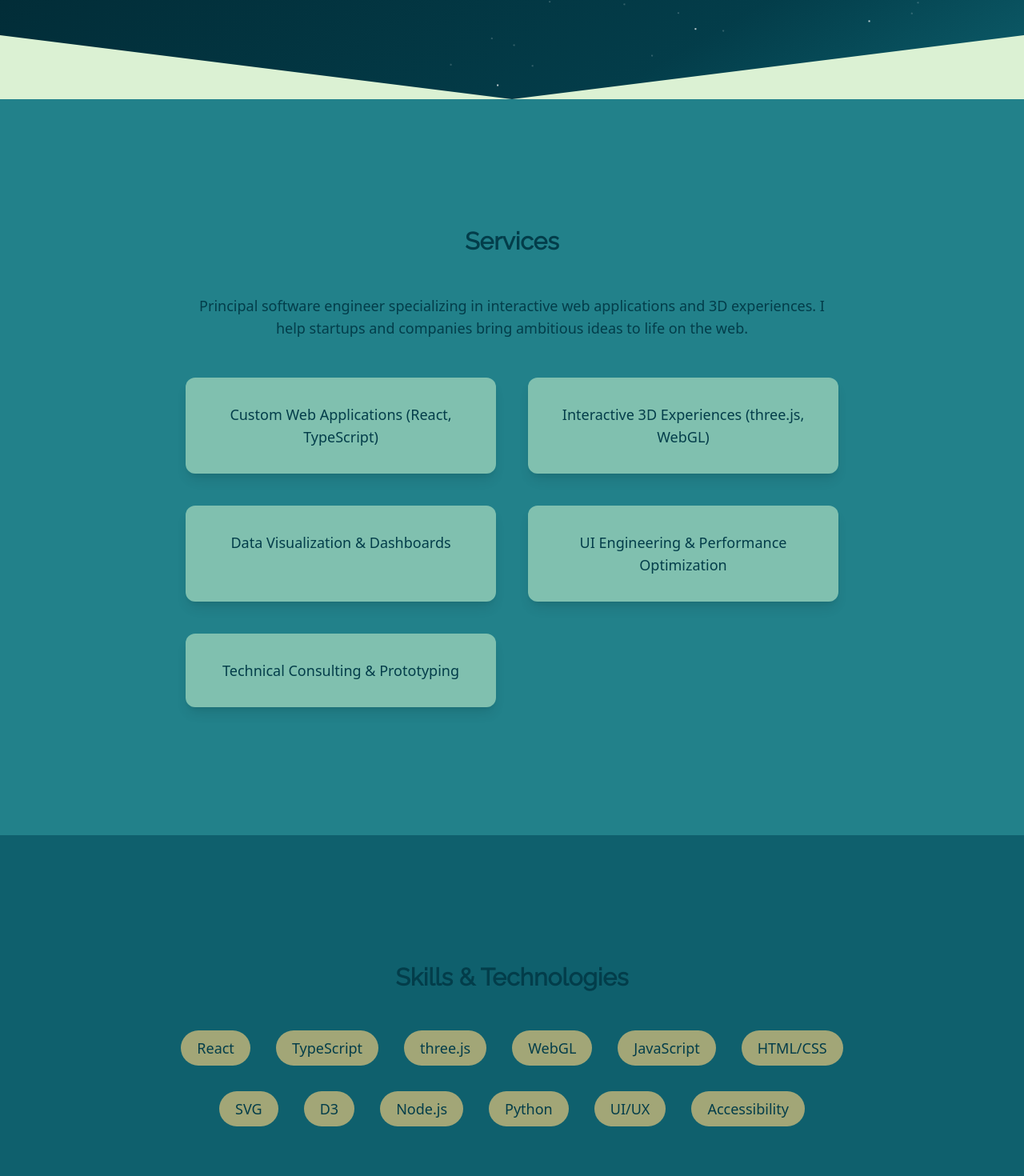
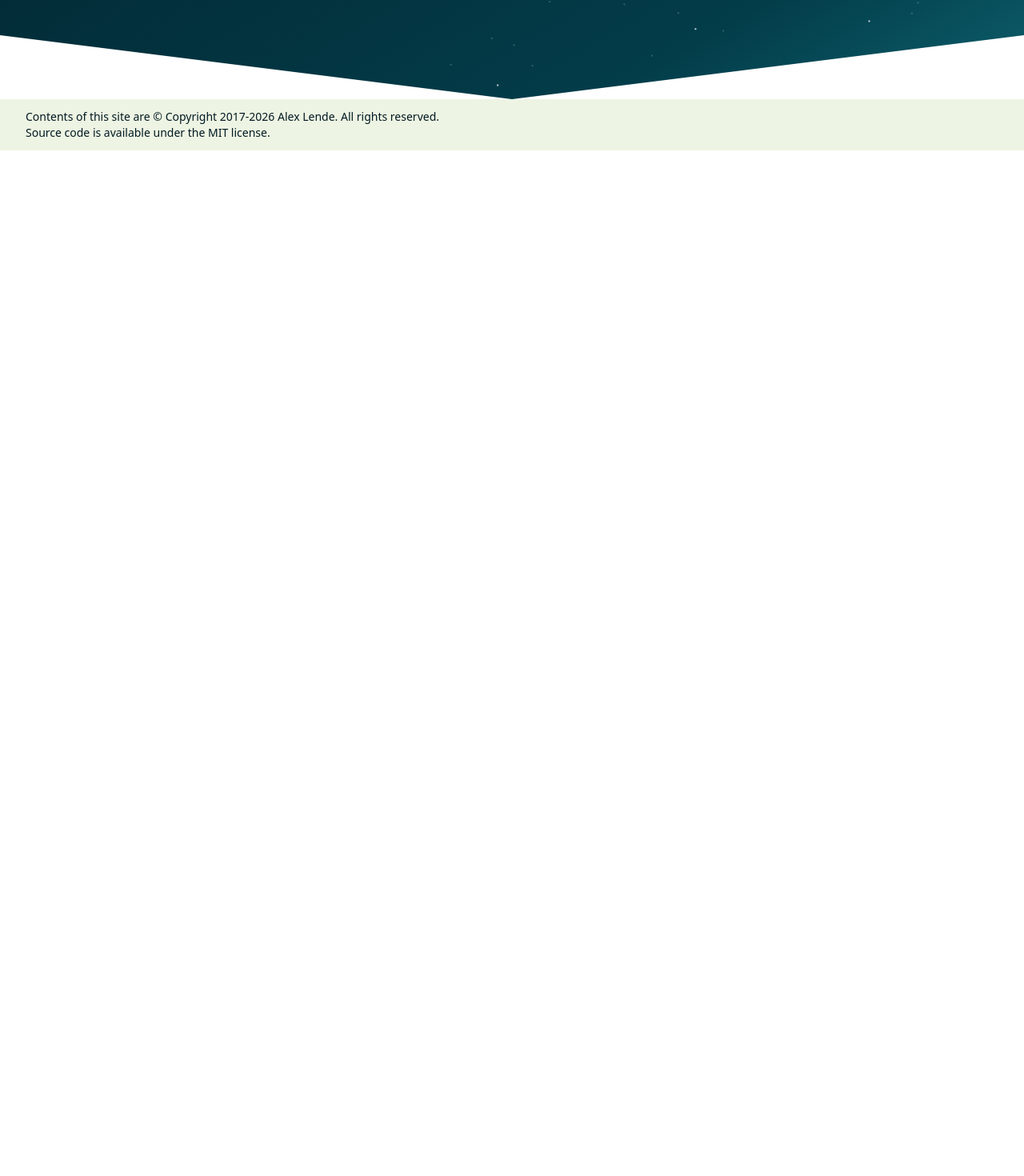
Before and after one commit to ajlende/ajlende.github.io, a SvelteKit app: page / in a window 1280 px wide. Shown: the part 676-2146 px from the top of the page at 80% size. After the commit the page ends 864 px from the top, so only its background shows below. Built offline with nearby package versions, Linux system fonts and the light colour scheme.

Commit message:
Empty content

```diff
--- a/src/routes/+page.svelte
+++ b/src/routes/+page.svelte
@@ -31,8 +31,8 @@
 	let largeStars = $derived(randomCircularPointDistribution(20, radius));
 </script>
 
-<div class="flex min-h-screen flex-col">
-	<header class="bg-blue-100">
+<div class="flex min-h-screen flex-col bg-white">
+	<header>
 		<div
 			class="flex h-screen flex-col items-center justify-center bg-linear-150 from-blue-950 via-blue-900 via-80% to-blue-800"
 			style="clip-path: polygon(0 0,100% 0,100% 90%,50% 100%,0 90%);"
@@ -140,144 +140,12 @@
 		</div>
 	</header>
 
-	<main class="flex-1 bg-blue-100">
-		<section id="services" class="bg-blue-700 py-40 text-blue-900">
-			<div class="mx-auto max-w-4xl px-6 text-center md:px-10">
-				<h3 class="mb-12 font-serif text-3xl font-bold">Services</h3>
-				<p class="mb-12 text-lg">
-					Principal software engineer specializing in interactive web applications and 3D
-					experiences. I help startups and companies bring ambitious ideas to life on the web.
-				</p>
-				<ul class="grid gap-10 text-lg md:grid-cols-2">
-					<li class="rounded-xl bg-blue-200/60 p-8 shadow-lg">
-						Custom Web Applications (React, TypeScript)
-					</li>
-					<li class="rounded-xl bg-blue-200/60 p-8 shadow-lg">
-						Interactive 3D Experiences (three.js, WebGL)
-					</li>
-					<li class="rounded-xl bg-blue-200/60 p-8 shadow-lg">Data Visualization & Dashboards</li>
-					<li class="rounded-xl bg-blue-200/60 p-8 shadow-lg">
-						UI Engineering & Performance Optimization
-					</li>
-					<li class="rounded-xl bg-blue-200/60 p-8 shadow-lg">
-						Technical Consulting & Prototyping
-					</li>
-				</ul>
-			</div>
-		</section>
+	<main class="flex-1"></main>
 
-		<section id="skills" class="bg-blue-800 py-40 text-blue-900">
-			<div class="mx-auto max-w-4xl px-8 text-center">
-				<h3 class="mb-12 font-serif text-3xl font-bold">Skills & Technologies</h3>
-				<ul class="flex list-none flex-wrap justify-center gap-8 text-lg">
-					<li class="rounded-full bg-red-200/60 px-5 py-2">React</li>
-					<li class="rounded-full bg-red-200/60 px-5 py-2">TypeScript</li>
-					<li class="rounded-full bg-red-200/60 px-5 py-2">three.js</li>
-					<li class="rounded-full bg-red-200/60 px-5 py-2">WebGL</li>
-					<li class="rounded-full bg-red-200/60 px-5 py-2">JavaScript</li>
-					<li class="rounded-full bg-red-200/60 px-5 py-2">HTML/CSS</li>
-					<li class="rounded-full bg-red-200/60 px-5 py-2">SVG</li>
-					<li class="rounded-full bg-red-200/60 px-5 py-2">D3</li>
-					<li class="rounded-full bg-red-200/60 px-5 py-2">Node.js</li>
-					<li class="rounded-full bg-red-200/60 px-5 py-2">Python</li>
-					<li class="rounded-full bg-red-200/60 px-5 py-2">UI/UX</li>
-					<li class="rounded-full bg-red-200/60 px-5 py-2">Accessibility</li>
-				</ul>
-			</div>
-		</section>
-
-		<section id="portfolio" class="bg-red-600 py-40 text-red-50">
-			<div class="mx-auto max-w-5xl px-8 md:px-16">
-				<h3 class="mb-16 text-center font-serif text-3xl font-bold">Portfolio</h3>
-				<div class="grid gap-16 md:grid-cols-2">
-					<div class="flex flex-col gap-8 rounded-xl bg-red-900/80 shadow-xl">
-						<div class="aspect-video w-full rounded-t-xl bg-red-950"></div>
-						<div class="p-10">
-							<h4 class="font-serif text-2xl font-bold">DesignerTies</h4>
-							<p class="text-base">
-								3D dental braces customization tool for orthodontists and patients. (three.js,
-								React)
-							</p>
-						</div>
-					</div>
-					<div class="flex flex-col gap-8 rounded-xl bg-red-900/80 shadow-xl">
-						<div class="aspect-video w-full rounded-t-xl bg-red-950"></div>
-						<div class="p-10">
-							<h4 class="font-serif text-2xl font-bold">WordPress Media Editor</h4>
-							<p class="text-base">
-								Advanced media editing features for WordPress core, including SVG filters and aspect
-								ratio tools. (SVG, React)
-							</p>
-						</div>
-					</div>
-					<div class="flex flex-col gap-8 rounded-xl bg-red-900/80 shadow-xl">
-						<div class="aspect-video w-full rounded-t-xl bg-red-950"></div>
-						<div class="p-10">
-							<h4 class="font-serif text-2xl font-bold">Virtual Reality Health Demo</h4>
-							<p class="text-base">
-								Real-time data visualization in VR for healthcare. (WebGL, Python)
-							</p>
-						</div>
-					</div>
-					<div class="flex flex-col gap-8 rounded-xl bg-red-900/80 shadow-xl">
-						<div class="aspect-video w-full rounded-t-xl bg-red-950"></div>
-						<div class="p-10">
-							<h4 class="font-serif text-2xl font-bold">Procedural Soundtrack Visualization</h4>
-							<p class="text-base">Interactive hospital data visualized with music. (D3, React)</p>
-						</div>
-					</div>
-				</div>
-			</div>
-		</section>
-
-		<section id="contact" class="bg-red-800 py-40 text-red-50">
-			<div class="mx-auto max-w-xl px-8 text-center">
-				<h3 class="mb-12 font-serif text-3xl font-bold">Contact</h3>
-				<form
-					class="flex flex-col gap-8 text-left"
-					name="contact"
-					method="POST"
-					data-netlify="true"
-				>
-					<input type="hidden" name="form-name" value="contact" />
-					<label class="font-medium"
-						>Name
-						<input
-							class="mt-1 w-full rounded-lg border border-red-300 bg-white/80 px-4 py-2 focus:ring-2 focus:ring-red-400 focus:outline-none"
-							type="text"
-							name="name"
-							required
-						/>
-					</label>
-					<label class="font-medium"
-						>Email
-						<input
-							class="mt-1 w-full rounded-lg border border-red-300 bg-white/80 px-4 py-2 focus:ring-2 focus:ring-red-400 focus:outline-none"
-							type="email"
-							name="email"
-							required
-						/>
-					</label>
-					<label class="font-medium"
-						>Message
-						<textarea
-							class="mt-1 w-full rounded-lg border border-red-300 bg-white/80 px-4 py-2 focus:ring-2 focus:ring-red-400 focus:outline-none"
-							name="message"
-							rows="5"
-							required
-						></textarea>
-					</label>
-					<button
-						class="mt-10 rounded-lg bg-red-700 px-6 py-3 font-semibold text-red-50 shadow transition-colors hover:bg-red-800"
-						type="submit">Send Message</button
-					>
-				</form>
-			</div>
-		</section>
-	</main>
-
-	<footer class="mt-auto bg-red-950 text-red-50">
-		<div class="mx-auto flex h-16 items-center justify-between px-4 sm:px-6 lg:px-8">
+	<footer class="mt-auto">
+		<div
+			class="mx-auto flex h-16 items-center justify-between bg-blue-50 px-4 text-blue-950 sm:px-6 lg:px-8"
+		>
 			<div class="text-sm">
 				<p>
 					Contents of this site are © Copyright 2017-{new Date().getFullYear()} Alex Lende. All rights
```
